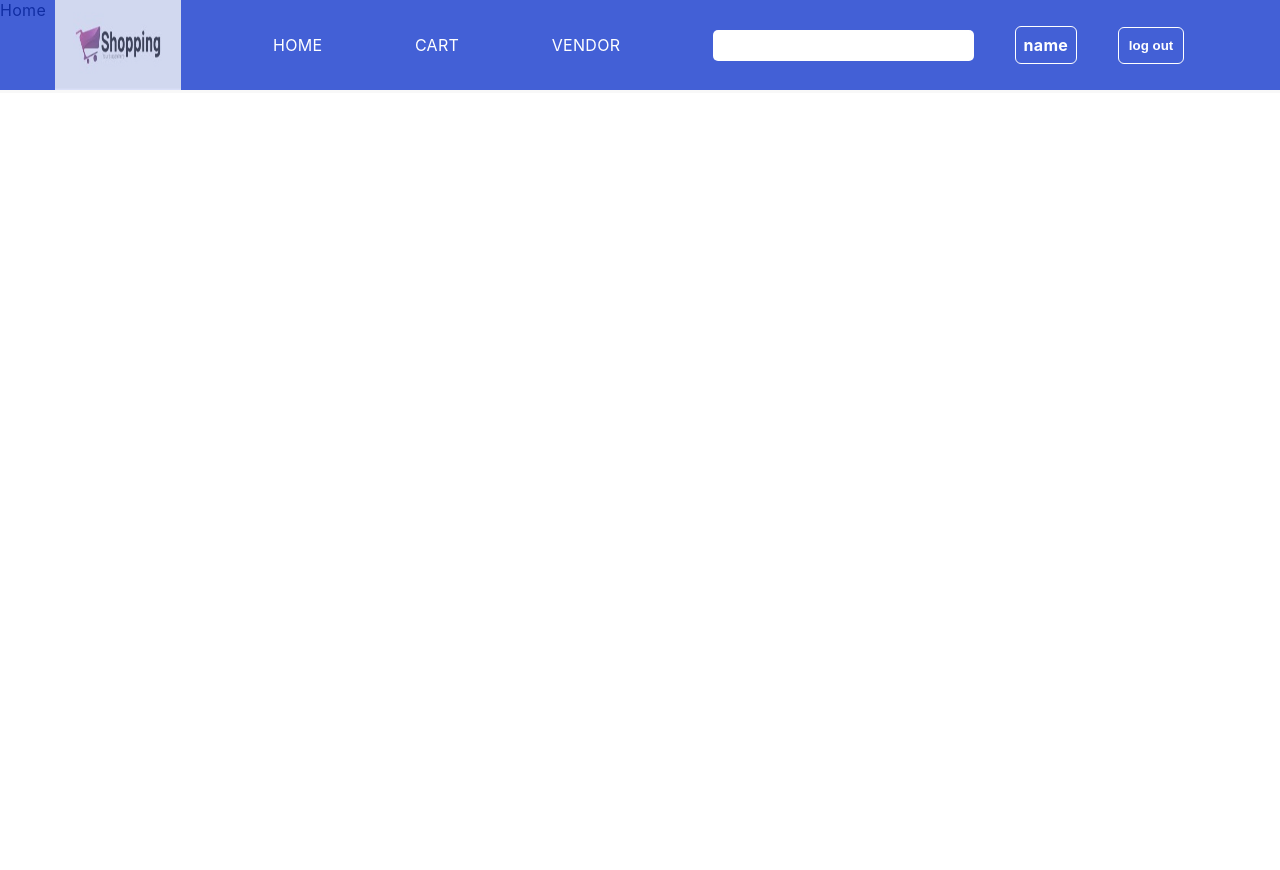
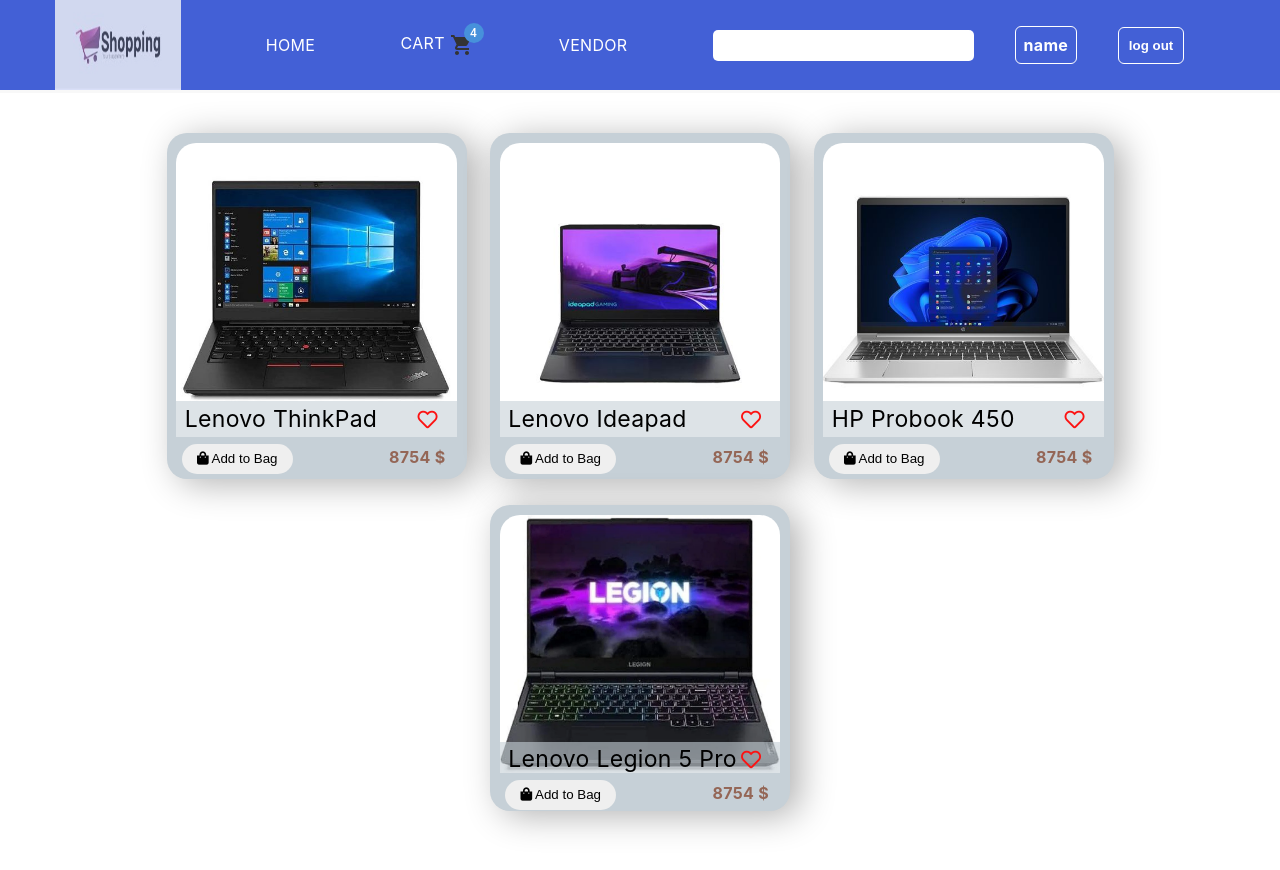
Before and after one commit to BavlyEkramy/final-system-project-cs309, a React (Create React App) app in the folder frontend/: page / in a window 1280 px wide. Shown: the top 870 px of the page. Before the commit the page ends 800 px from the top, so only its background shows below. Built offline with nearby package versions, Linux system fonts and the light colour scheme.

Commit message:
add vonder padge and updated the home padge

```diff
--- a/frontend/package.json
+++ b/frontend/package.json
@@ -3,6 +3,11 @@
   "version": "0.1.0",
   "private": true,
   "dependencies": {
+    "@emotion/react": "^11.11.1",
+    "@emotion/styled": "^11.11.0",
+    "@mui/icons-material": "^5.14.19",
+    "@mui/material": "^5.14.20",
+    "@mui/styled-engine-sc": "^6.0.0-alpha.7",
     "@testing-library/jest-dom": "^5.17.0",
     "@testing-library/react": "^13.4.0",
     "@testing-library/user-event": "^13.5.0",
@@ -13,6 +18,7 @@
     "react-dom": "^18.2.0",
     "react-router-dom": "^6.20.0",
     "react-scripts": "5.0.1",
+    "styled-components": "^6.1.1",
     "web-vitals": "^2.1.4"
   },
   "scripts": {
--- a/frontend/src/App.js
+++ b/frontend/src/App.js
@@ -8,28 +8,102 @@
 import Vendor from './components/Vendor/Vendor';
 import Signin from "./components/Signin/Signin";
 import Signup from "./components/Signup/Signup";
+const App = () => {
+  const products = [{
+    type: "laptop",
+    description: "Details\n\
+                        Lenovo ThinkPad E14 Gen2\n\
+                        Intel Core i7-1165G7\n\
+                        512GB SSD\n\
+                        8GB Ram\n\
+                        Graphics NVIDIA GeForce MX450 2GB\n\
+                        Display 14 FHD (1920x1080) IPS 250nits\n\
+                        Color  black",
+    model: "Lenovo ThinkPad E14 Gen2",
+    price: "$1,375",
+    stock: "12",
+    images: ["./prouducts_photo/Laptops/LENOVO THINKPAD E14/1.png",
+      "./prouducts_photo/Laptops/LENOVO THINKPAD E14/2.png",
+      "./prouducts_photo/Laptops/LENOVO THINKPAD E14/3.png",
+      "./prouducts_photo/Laptops/LENOVO THINKPAD E14/4.png",
+      "./prouducts_photo/Laptops/LENOVO THINKPAD E14/5.png"],
+    stars: "4.8",
+  },
+    {
+      type: "laptop",
+      description: "Details\n\
+                        Lenovo Ideapad Gaming 3\n\
+                        Core I7-12650H\n\
+                        16G Ram\n\
+                        512 NVME\n\
+                        VGA Nvidia 4G RTX 3050Ti\n\
+                        15.6 FHD 165Hz\n\
+                        Color gray",
+      model: "Lenovo Ideapad Gaming 3",
+      price: "$1,482",
+      stock: "5",
+      images: ["./prouducts_photo/Laptops/Lenovo Ideapad Gaming 3/1.png",
+        "./prouducts_photo/Laptops/Lenovo Ideapad Gaming 3/2.png",
+        "./prouducts_photo/Laptops/Lenovo Ideapad Gaming 3/3.png",
+        "./prouducts_photo/Laptops/Lenovo Ideapad Gaming 3/4.png",
+        "./prouducts_photo/Laptops/Lenovo Ideapad Gaming 3/5.png"],
+      stars: "3",
+    },
+    {
+      type: "laptop",
+      description: "Details\n\
+                        HP Probook 450 G9\n\
+                        Core I5 - 1235U\n\
+                        15.6 HD\n\
+                        8GB\n\
+                        512GB SSD\n\
+                        MX570 2GB - DOS\n\
+                        color Silver Aluminum",
+      model: "HP Probook 450",
+      price: "$1,335",
+      stock: "6",
+      images: ["./prouducts_photo/Laptops/HP Probook 450/1.png",
+        "./prouducts_photo/Laptops/HP Probook 450/2.png",
+        "./prouducts_photo/Laptops/HP Probook 450/3.png",
+        "./prouducts_photo/Laptops/HP Probook 450/4.png",
+        "./prouducts_photo/Laptops/HP Probook 450/5.png"],
+      stars: 3.5,
+    },
+    {
+      type: "laptop",
+      description: "Details\n\
+                        Lenovo Legion 5 Pron\n\
+                        Core I7 12700H \n\
+                        32G Ram \n\
+                        1TB SSD\n\
+                        NVME -VGA Nvidia 6G\n\
+                        RTX 3060 -16.0\n\
+                        WQXGA 165Hz DOS\n\
+                        Color Gery = >>  EGP 78,390.00",
+      model: "Lenovo Legion 5 Pro",
+      price: "$2,536",
+      stock: "9",
+      images: ["./prouducts_photo/Laptops/Lenovo Legion 5 Pro/1.png",
+        "./prouducts_photo/Laptops/Lenovo Legion 5 Pro/2.png",
+        "./prouducts_photo/Laptops/Lenovo Legion 5 Pro/3.png",
+        "./prouducts_photo/Laptops/Lenovo Legion 5 Pro/4.png",
+        "./prouducts_photo/Laptops/Lenovo Legion 5 Pro/5.png"],
+      stars: "3.9",
+    }]
 
-const App = () => {
-  const products = [
-    { name: "laptop1", id: "15" },
-    { name: "laptop2" },
-    { name: "laptop3" },
-    { name: "laptop1", id: "15" },
-
-
-  ];
 
 
   return (
       <>
         <Router>
         <Routes>
-          <Route path={ROUTES.LANDING} element={<><Header /><Home /></>}>
+          <Route path={ROUTES.LANDING} element={<><Header /><Home />    <Product Allproduct={products}></Product>
+</>}>
             <Route path={ROUTES.HOME} element={<><Header /><Home /></>} />
           </Route>
 
           <Route path={ROUTES.CART} element={<><Header /><Cart /></>} />
-          <Route path={ROUTES.VENDOR} element={<><Header /><Vendor /></>} />
+          <Route path={ROUTES.VENDOR} element={<><Header /><Vendor /> <Product Allproduct={products} IsVendor="true"></Product> </>} />
           <Route path={ROUTES.SIGN_IN} element={<><Header /><Signin /></>} />
           <Route path={ROUTES.SIGN_UP} element={<><Header /><Signup /></>} />
         </Routes>
--- a/frontend/src/components/Header/Header.jsx
+++ b/frontend/src/components/Header/Header.jsx
@@ -5,6 +5,9 @@
 import {Link} from "react-router-dom";
 import Search from '../Search/Search';
 
+import Badge from '@mui/material/Badge';
+// import MailIcon from '@mui/icons-material/Mail';
+import ShoppingCartIcon from '@mui/icons-material/ShoppingCart';
 const Header = props => {
 	const [login, setLogin] = useState(true);
 	const [showMenu, setShowMenu] = useState(false);
@@ -18,7 +21,11 @@
 			<nav className="flex-box">
 				<ul>
 					<li><Link to="/home">Home</Link></li>
-					<li><Link to="/cart">Cart</Link></li>
+							<li><Link to="/cart">Cart </Link>
+								<Badge badgeContent={4} color="primary">
+									<ShoppingCartIcon />
+								</Badge>
+							</li>
 					<li><Link to="/vendor">Vendor</Link></li>
         </ul>
 			</nav>
--- a/frontend/src/components/Home/Home.jsx
+++ b/frontend/src/components/Home/Home.jsx
@@ -1,6 +1,6 @@
 const Home = () => {
   return (
-    <div className="home">Home</div>
+    <div className="home"></div>
   );
 }
 
--- a/frontend/src/components/Product/Product.jsx
+++ b/frontend/src/components/Product/Product.jsx
@@ -1,13 +1,13 @@
 'use client'
 import React from "react";
 import './index.css';
-import { useState, useEffect } from 'react';
-
+import { useEffect } from 'react';
 import Item from "../Product/item";
+import VendorProduct from "../VendorProduct/VendorProduct";
 
 
 const Product = (props) => {
-
+  const { Allproduct, IsVendor } = props
   useEffect(() => {
     let heart_icon = document.querySelectorAll(".product-item .product-info i")
     heart_icon.forEach((z) => {
@@ -20,20 +20,20 @@
     })
   })
 
-  // console.log(props.Allproduct)
-
+  // console.log(Allproduct)
   return (
     <>
       <div id="product-container">
-        <div id="AllProduct-item">
-          {props.Allproduct
-            .map((p, i) => (
-              <Item ro={p} key={i} />
-            ))}
-        </div>
+          {
+            !IsVendor ?
+              Allproduct.map((p, i) => (
+                <Item product={p} key={i} />
+              ))
+              : Allproduct.map((p, i) => (
+                <VendorProduct product={p} key={i} />
+              ))
+          }
       </div>
-
-
     </>
   );
 };
--- a/frontend/src/components/Product/index.css
+++ b/frontend/src/components/Product/index.css
@@ -1,31 +1,40 @@
+
 #product-container {
     margin: 60px auto;
     width: 80%;
     height: auto;
-    background-color: #f0e4e0;
+    /* background-color: #f0e4e0; */
     border-end-end-radius: 70px;
     border-end-start-radius: 30px;
     border-top-right-radius: 30px;
-    padding:  30px;
-}
-
-#AllProduct-item {
-    display: grid;
-    grid-template-columns: repeat(4, 1fr);
-    gap: 20px;
+    padding: 20px;
+    margin-top: 100px;
+    display: flex;
+    flex-direction: row;
+    flex-wrap: wrap;
+    justify-content: space-evenly;
+    /* box-shadow: 5px 5px 25px rgba(0, 0, 0, 0.3); */
 }
 
 .product-item {
+    box-shadow: 10px 5px 35px rgba(0, 0, 0, 0.3);
     background-color: rgba(198, 208, 215);
+    width: 300px;
     border-radius: 20px;
     overflow: hidden;
-    padding-bottom: 2%;
+    padding: 1%;
+    margin: 13px 5px;
+    transition: 0.7s;
+
 }
-
+.product-item:hover {
+transform: scale(1.09);
+}
 .product-item .figure {
     position: relative;
     overflow: hidden;
     margin-bottom: 2%;
+    height: 90%;
 }
 
 .product-item img {
@@ -58,7 +67,7 @@
 
 .product-item .product-info {
     position: absolute;
-    top: 87%;
+    top: 88%;
     left: 0%;
     padding: 1% 3%;
     width: 100%;
@@ -102,20 +111,13 @@
         width: 90%;
     }
 
-    #AllProduct-item {
-
-
-        grid-template-columns: repeat(3, 1fr);
-        gap: 10px;
-    }
-
     .product-item .product-info i {
         line-height: 35px;
         font-size: 16px;
     }
 
     .product-item .product-info {
-        top: 83%;
+        top: 87%;
         padding: 1% 3%;
     }
 
@@ -138,10 +140,6 @@
 }
 
 @media(max-width:600px) {
-    #AllProduct-item {
-        grid-template-columns: repeat(2, 1fr);
-        gap: 10px;
-    }
 
     .product-item .product-info i {
         font-size: 14px;
@@ -156,13 +154,12 @@
     }
 
     .product-item .product-info {
-        top: 80%;
+        top: 88%;
         padding: 1% 3%;
     }
 
     .product-item .btn {
         display: block;
-        margin: auto;
         font-size: 10px;
     }
 
--- a/frontend/src/components/Product/item.jsx
+++ b/frontend/src/components/Product/item.jsx
@@ -6,6 +6,7 @@
 
 
 const Product = (props) => {
+    const { product } = props;
     useEffect(() => {
         let heart_icon = document.querySelectorAll(".product-item .product-info i")
         heart_icon.forEach((z) => {
@@ -17,19 +18,19 @@
             }
         })
     })
-    // console.log(props.ro)
+    // console.log(product)
 
     return (
         <>
             <div className="product-item">
                 <div className="figure">
-                        <img src="prouducts_photo/Laptops/Acer Aspire 5 A515-45G-R1KS/1.png" alt="" />
+                    <img src={product.images[0]} alt="" />
                     <div className="product-info">
                         <div className="d_col" >
-                                <span>{props.ro.name}</span>
+                            <span>{product.model}</span>
                             <i className="far fa-heart"></i>
                         </div>
-                            <p>description</p>
+                        <p>{product.description}</p>
                     </div>
                 </div>
                 <div className="d_col">
--- a/frontend/src/components/Vendor/Vendor.jsx
+++ b/frontend/src/components/Vendor/Vendor.jsx
@@ -1,8 +1,22 @@
 import './index.css';
+// import Product from "../Product/Product";
 
 const Vendor = () => {
-  return(
-    <div className='vendor'>Vendor</div>
+  const products = [
+    { name: "laptop1", id: "15" },
+    { name: "laptop2" },
+    { name: "laptop3" },
+    { name: "laptop1", id: "15" },
+
+
+  ];
+  return (
+    <>
+      <div className='vendor'>
+        {/* <Product Allproduct={products}></Product> */}
+      </div>
+    </>
+
   );
 }
 
--- a/frontend/src/components/Vendor/index.css
+++ b/frontend/src/components/Vendor/index.css
@@ -0,0 +1,3 @@
+.vendor {
+    margin-top: 100px;
+}
--- /dev/null
+++ b/frontend/src/components/VendorProduct/VendorProduct.jsx
@@ -0,0 +1,85 @@
+'use client'
+import {
+    Avatar,
+    Box,
+    Button,
+    Checkbox,
+    Container,
+    CssBaseline,
+    FormControlLabel,
+    Grid,
+    Link,
+    TextField,
+    Typography,
+} from "@mui/material";
+import React from "react";
+import './index.css';
+import { useState, useEffect } from 'react';
+
+
+
+const Product = (props) => {
+
+    const { product } = props;
+
+    useEffect(() => {
+        let heart_icon = document.querySelectorAll(".help")
+        heart_icon.forEach((z) => {
+            z.onclick = function () {
+                console.log("message")
+                if (z.className === "fas fa-heart") {
+                    z.className = "far fa-heart";
+                } else z.className = "fas fa-heart";
+            }
+        })
+    })
+    // console.log(product)
+
+    return (
+        <>
+            <div className="vendor-item ">
+                <div className="figure">
+                    <img src={product.images[0]} alt="" />
+                </div>
+                <div className="vendor-info">
+                    <h2>{product.model} </h2>
+                    {/* <br /> */}
+                    <p>{product.description}</p>
+
+                    <div className="ii">
+                        <div className="info-div">
+                            <b><h2>Price : </h2>{product.price} </b>
+                            <b><h2>Stock : </h2>{product.price} </b>
+                        {/* </div>
+                        <div className="info-div"> */}
+                            <b><h2>Sold : </h2>--</b>
+                            <b><h2>Likes : </h2>--</b>
+                        </div>
+                    </div>
+                    <div className="vendor-btns">
+                        <Button
+                            color="primary"
+                            // disabled={false}
+                            // size="large"
+                            variant="contained"
+                            sx={{ m: 2, mr: 1 }}
+                        >
+                            Edit
+                        </Button>
+                        <Button
+                            // type="submit"
+                            variant="contained"
+                            color="error"
+                            sx={{ m: 2, ml: 1 }}
+                        >Remove</Button>
+                    </div>
+
+
+                </div>
+            </div>
+
+        </>
+    );
+};
+
+export default Product;
--- /dev/null
+++ b/frontend/src/components/VendorProduct/index.css
@@ -0,0 +1,47 @@
+.vendor-item {
+    display: flex;
+    flex-direction: row;
+    flex-wrap: wrap;
+    justify-content: left;
+    max-width: 500;
+    margin: 10px 10px;
+    padding: 20px;
+    overflow: hidden;
+    border-radius: 50px;
+    box-shadow: 5px 5px 25px rgba(0, 0, 0, 0.3);
+    display: flex;
+    justify-content: space-between;
+}
+.vendor-item img {
+    width: 300px;
+    height: 100%;
+
+}
+.vendor-info>p {
+    margin: 7px 0px;
+
+}
+.vendor-info {
+    padding: 10px;
+    max-width: 350px;
+
+}
+
+.info-div {
+    display: grid;
+    grid-template-columns: repeat(2, 1fr);
+    gap: 5px;
+
+}
+
+.info-div h2,
+.info-div div {
+    display: inline;
+}
+
+@media(max-width:800px) {
+
+    .vendor-item {
+        justify-content: center;
+    }
+}
--- a/frontend/src/index.css
+++ b/frontend/src/index.css
@@ -28,6 +28,7 @@
 	flex-flow: row;
 	justify-content: center;
 	flex-wrap: wrap;
+
 }
 
 .h2 {
```
Also changed, not shown: 2 other files (tests, documents, lock files or other folders). Lines whose indentation alone changed are shown as unchanged.
